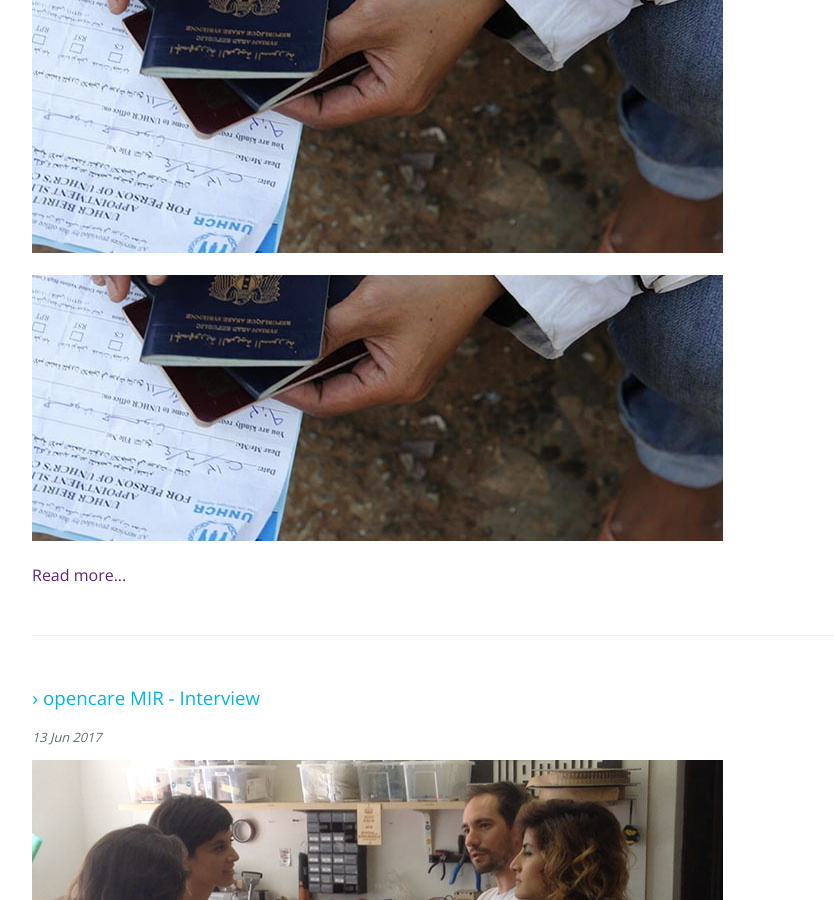
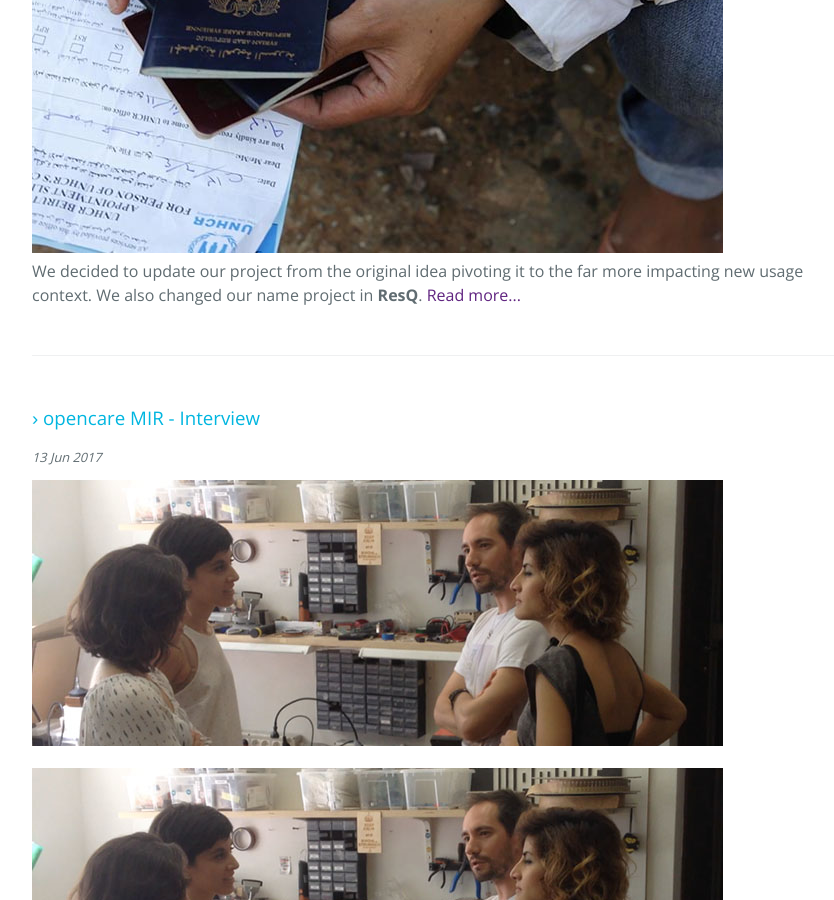
Before and after one commit to opencarecc/ResQ, a Jekyll site: the page built from blog/index.html, in a window 1280 px wide and 900 px high, scrolled down 2503 px. Shown: the whole window, without its empty margins (192-1026 px from the left). Built offline with Jekyll 4.4.1, drawn with Linux system fonts in a browser that asks for light colours; the list of posts is cut into pages by our own code.

Commit message:
add preview in post

```diff
--- a/_posts/2017-06-14-mir-pivot.md
+++ b/_posts/2017-06-14-mir-pivot.md
@@ -7,6 +7,7 @@ image: /ResQ/assets/ResQ-post-img-01.jpg
 categories: news
 by: "Silvia"
 published: true
+excerpt: We decided to update our project from the original idea pivoting it to the far more impacting new usage context. We also changed our name project in <b>ResQ</b>.
 ---
 
 <img src="https://opencarecc.github.io/ResQ/assets/ResQ-post-img-01.jpg" alt="ResQ-01">
```
